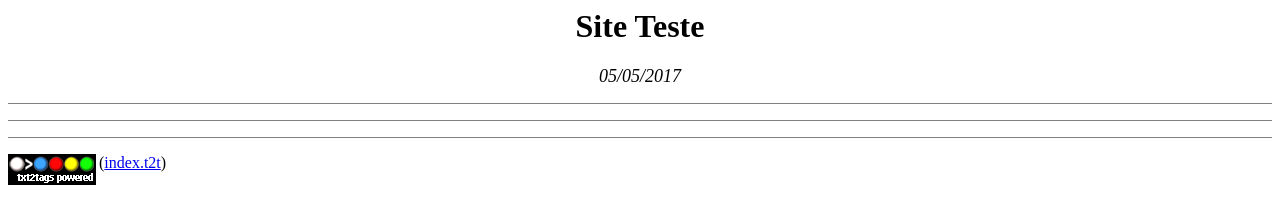
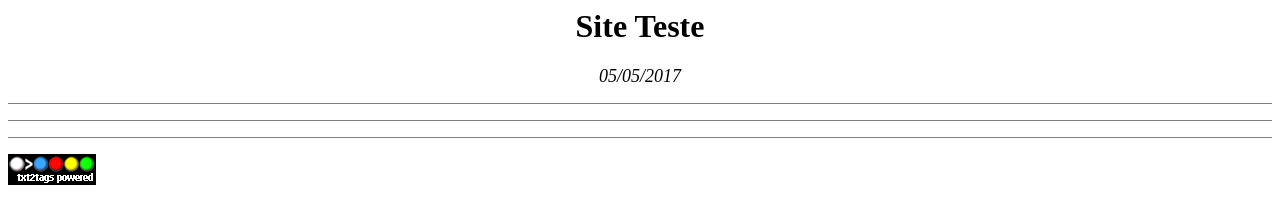
Before and after one commit to ricardson/ricardson.github.io, a plain HTML site: page index.html in a window 1280 px wide. Drawn offline with Linux system fonts and the light colour scheme.

Commit message:
Tests...

```diff
--- a/index.html
+++ b/index.html
@@ -19,7 +19,7 @@
 <HR NOSHADE SIZE=1>
 
 <P>
-<IMG ALIGN="left" SRC="img/t2tpowered-black.png" BORDER="0" ALT=""> (<A HREF="index.t2t">index.t2t</A>)
+<IMG ALIGN="middle" SRC="img/t2tpowered-black.png" BORDER="0" ALT="">
 </P>
 
 <!-- html code generated by txt2tags 2.6 (http://txt2tags.org) -->
```
